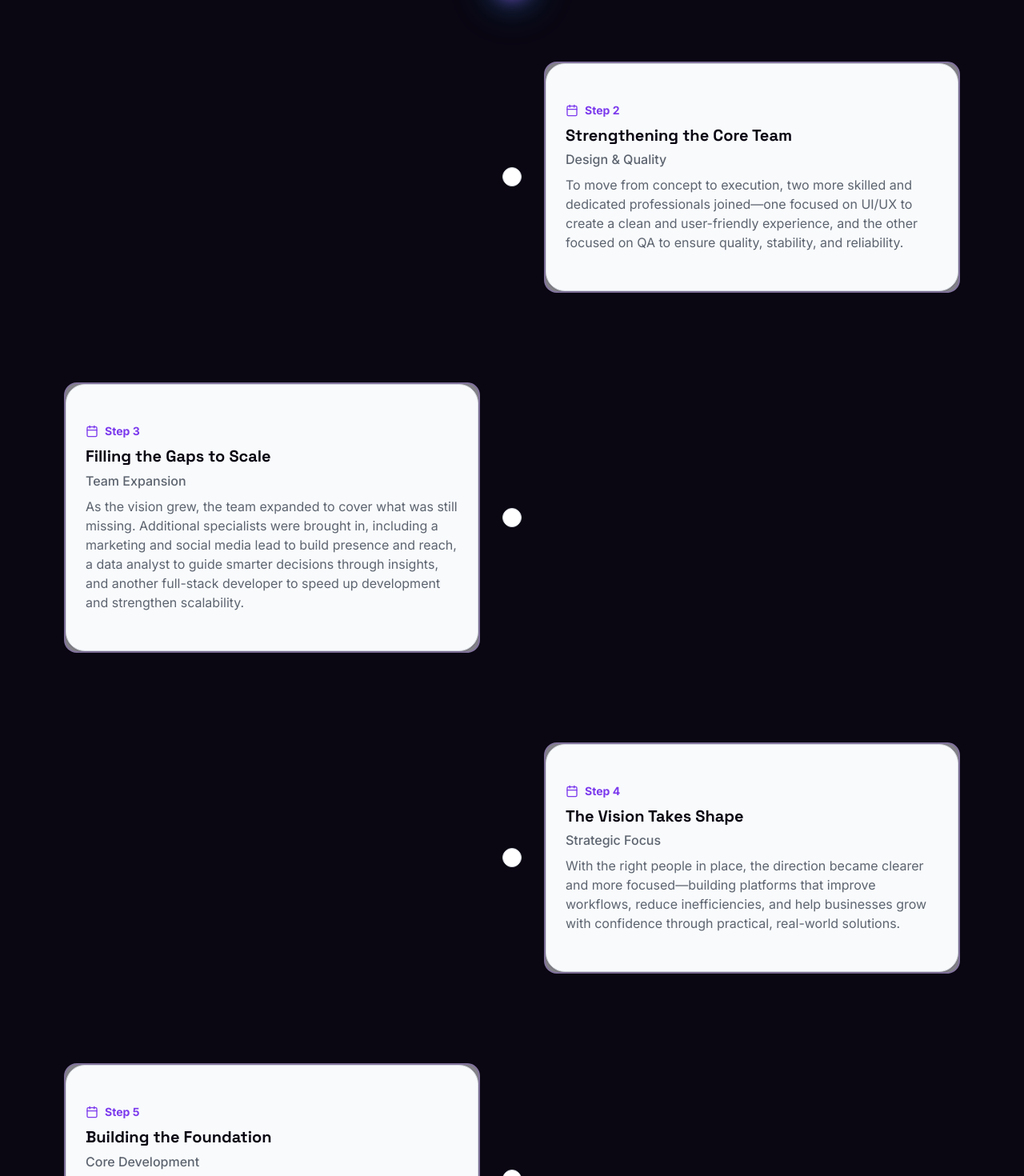
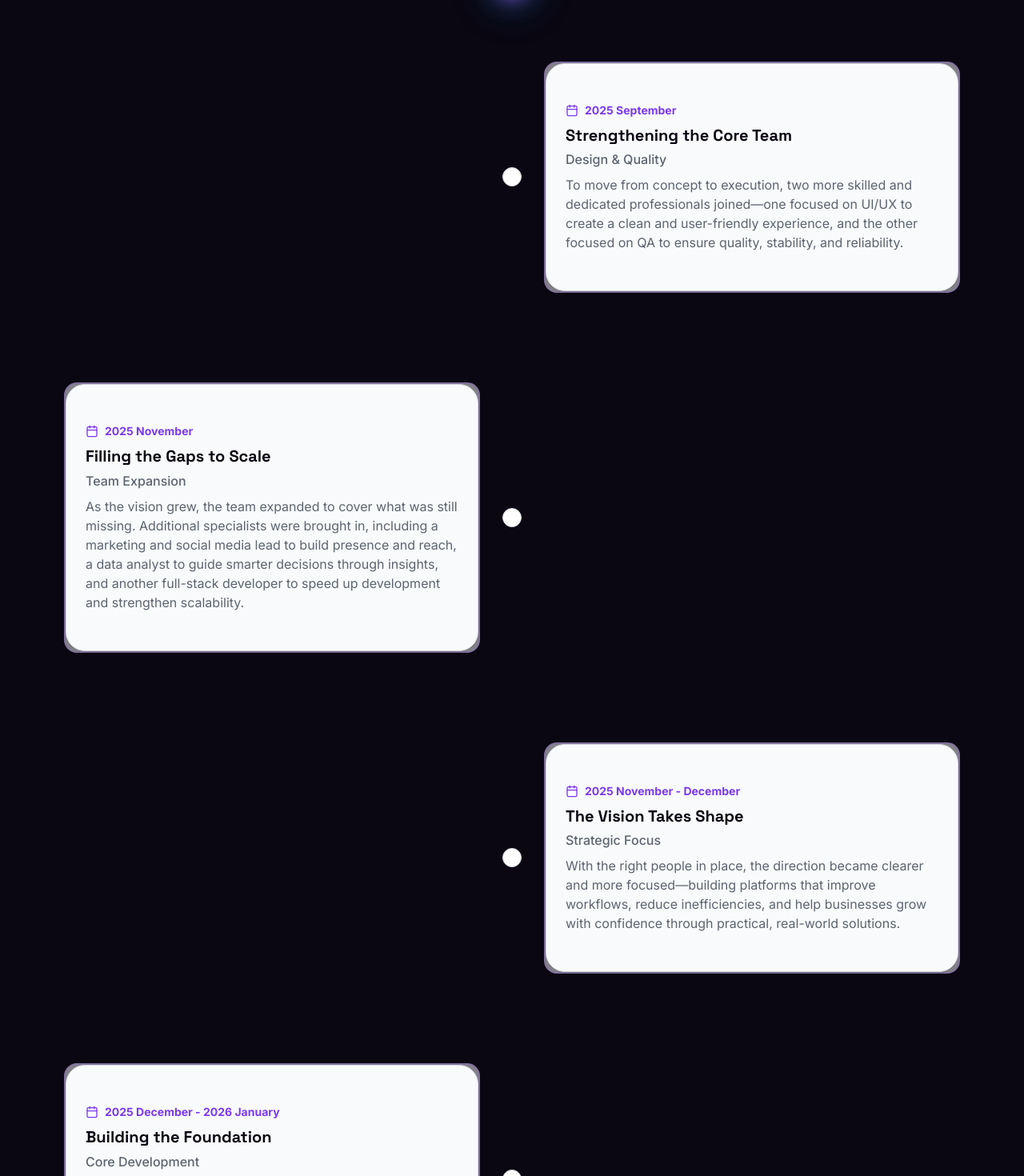
Before and after one commit to uvltechnology/uvl-technology-marke, a React (Vite) app: page /about in a window 1280 px wide. Shown: the part 1100-2570 px from the top of the page at 80% size. Built offline with nearby package versions, Linux system fonts and the light colour scheme.

Commit message:
Update the career timeline

```diff
--- a/src/pages/About.jsx
+++ b/src/pages/About.jsx
@@ -75,43 +75,43 @@ export default function About() {
 
 	const timelineEvents = [
 		{
-			year: "Step 1",
+			year: "2025 July",
 			title: "The Idea Is Born",
 			subtitle: "Partnership & Vision",
 			description: "Two people partnered with one goal: to build a platform that helps businesses operate better. One brought a strong sales mindset as an IT graduate and businessman, while the other contributed full-stack development expertise to turn the concept into something buildable and real."
 		},
 		{
-			year: "Step 2",
+			year: "2025 September",
 			title: "Strengthening the Core Team",
 			subtitle: "Design & Quality",
 			description: "To move from concept to execution, two more skilled and dedicated professionals joined—one focused on UI/UX to create a clean and user-friendly experience, and the other focused on QA to ensure quality, stability, and reliability."
 		},
 		{
-			year: "Step 3",
+			year: "2025 November",
 			title: "Filling the Gaps to Scale",
 			subtitle: "Team Expansion",
 			description: "As the vision grew, the team expanded to cover what was still missing. Additional specialists were brought in, including a marketing and social media lead to build presence and reach, a data analyst to guide smarter decisions through insights, and another full-stack developer to speed up development and strengthen scalability."
 		},
 		{
-			year: "Step 4",
+			year: "2025 November - December",
 			title: "The Vision Takes Shape",
 			subtitle: "Strategic Focus",
 			description: "With the right people in place, the direction became clearer and more focused—building platforms that improve workflows, reduce inefficiencies, and help businesses grow with confidence through practical, real-world solutions."
 		},
 		{
-			year: "Step 5",
+			year: "2025 December - 2026 January",
 			title: "Building the Foundation",
 			subtitle: "Core Development",
 			description: "The team established core development standards and working systems, refining processes, tools, and practices to ensure every output is structured, scalable, and ready for long-term growth."
 		},
 		{
-			year: "Step 6",
+			year: "2025 December - 2026",
 			title: "First Client Milestone",
 			subtitle: "Proof of Capability",
 			description: "The first client project was successfully delivered, proving the team's capability and turning the vision into real business results through an actual working solution."
 		},
 		{
-			year: "Step 7",
+			year: "2026 - Present",
 			title: "Scaling Impact",
 			subtitle: "Current & Beyond",
 			description: "Today, the focus is on expanding impact by improving the platform continuously, supporting more businesses, and growing into bigger opportunities—building stronger solutions now while preparing for what comes next."
```
